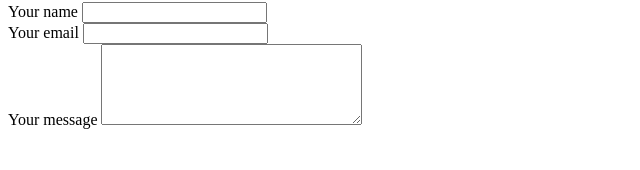
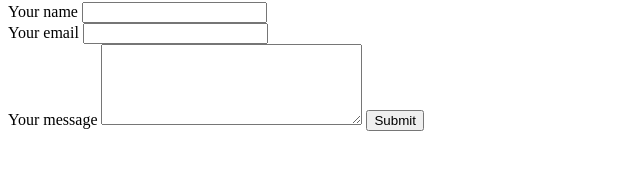
Before and after one commit to Ezeokesamuel/cv, a plain HTML site: page contact me.html in a window 1280 px wide. Shown: the part 146-316 px from the top of the page, without its empty margins (0-640 px from the left). Drawn offline with Linux system fonts and the light colour scheme.

Commit message:
Update contact me.html

```diff
--- a/contact me.html
+++ b/contact me.html
@@ -16,6 +16,7 @@
         <input type="" name="youremail" value=""><br>
       <label for="">Your message</label>
        <textarea name="yourmessage" rows="5" cols="30"></textarea>
+       <input type="submit" name="" >
     </form>
   </body>
 </html>
```
